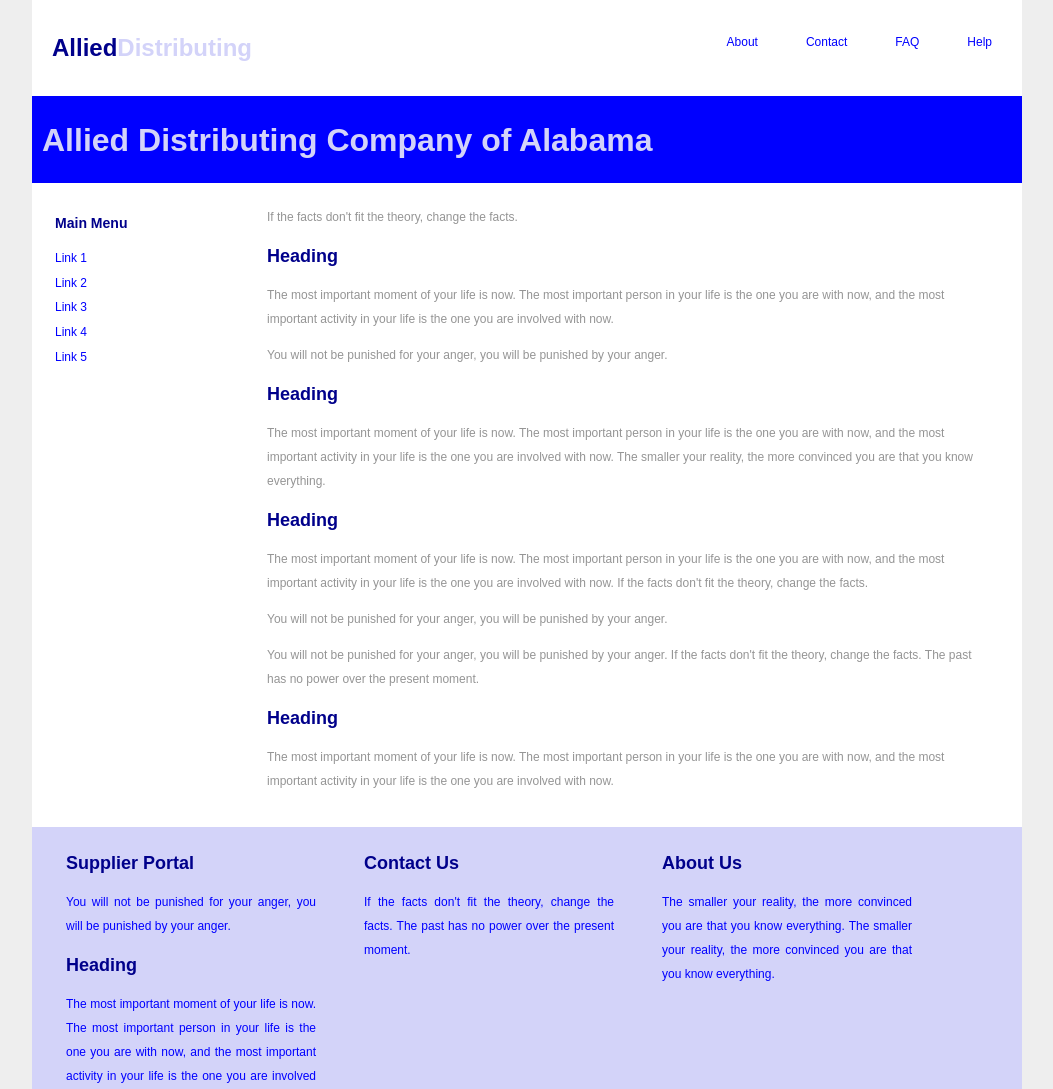
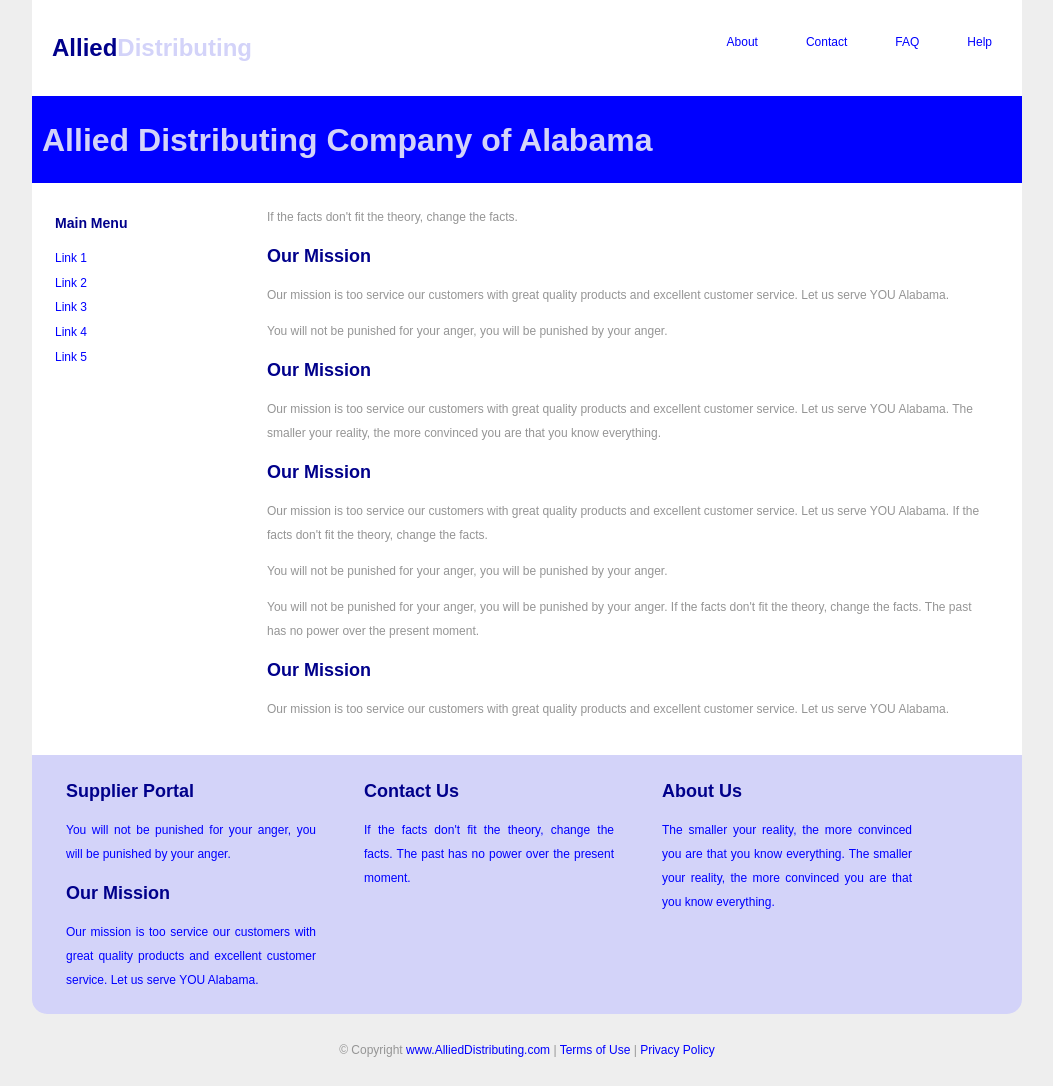
Before and after one commit to Dtrunne/Allied-dist, a plain HTML site: page index.html in a window 1280 px wide. Shown: the top 1089 px of the page, without its empty margins (113-1166 px from the left). Drawn offline with Linux system fonts and the light colour scheme.

Commit message:
Update index.html

```diff
--- a/index.html
+++ b/index.html
@@ -63,7 +63,7 @@
 			This script generates sample text for the body content.
 			You can remove this script and any reference to it.
 			 ============================= */
-			var bodyText=["The smaller your reality, the more convinced you are that you know everything.", "If the facts don't fit the theory, change the facts.", "The past has no power over the present moment.", "This, too, will pass.", "</p><p>You will not be punished for your anger, you will be punished by your anger.", "Peace comes from within. Do not seek it without.", "<h2>Heading</h2><p>The most important moment of your life is now. The most important person in your life is the one you are with now, and the most important activity in your life is the one you are involved with now."]
+			var bodyText=["The smaller your reality, the more convinced you are that you know everything.", "If the facts don't fit the theory, change the facts.", "The past has no power over the present moment.", "This, too, will pass.", "</p><p>You will not be punished for your anger, you will be punished by your anger.", "Peace comes from within. Do not seek it without.", "<h2>Our Mission</h2><p>Our mission is too service our customers with great quality products and excellent customer service. Let us serve YOU Alabama."]
 			function generateText(sentenceCount){
 				for (var i=0; i<sentenceCount; i++)
 				document.write(bodyText[Math.floor(Math.random()*7)]+" ")
```
